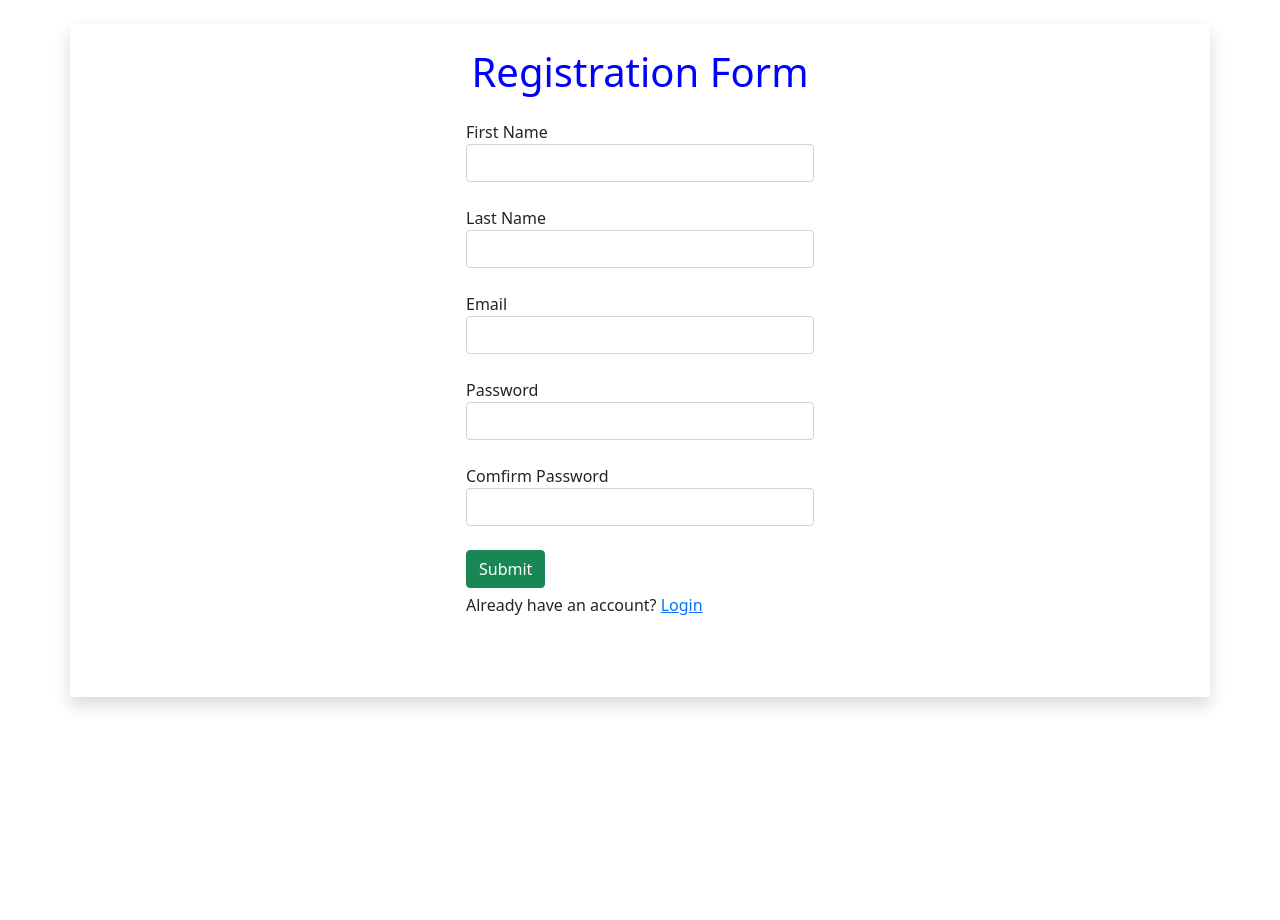
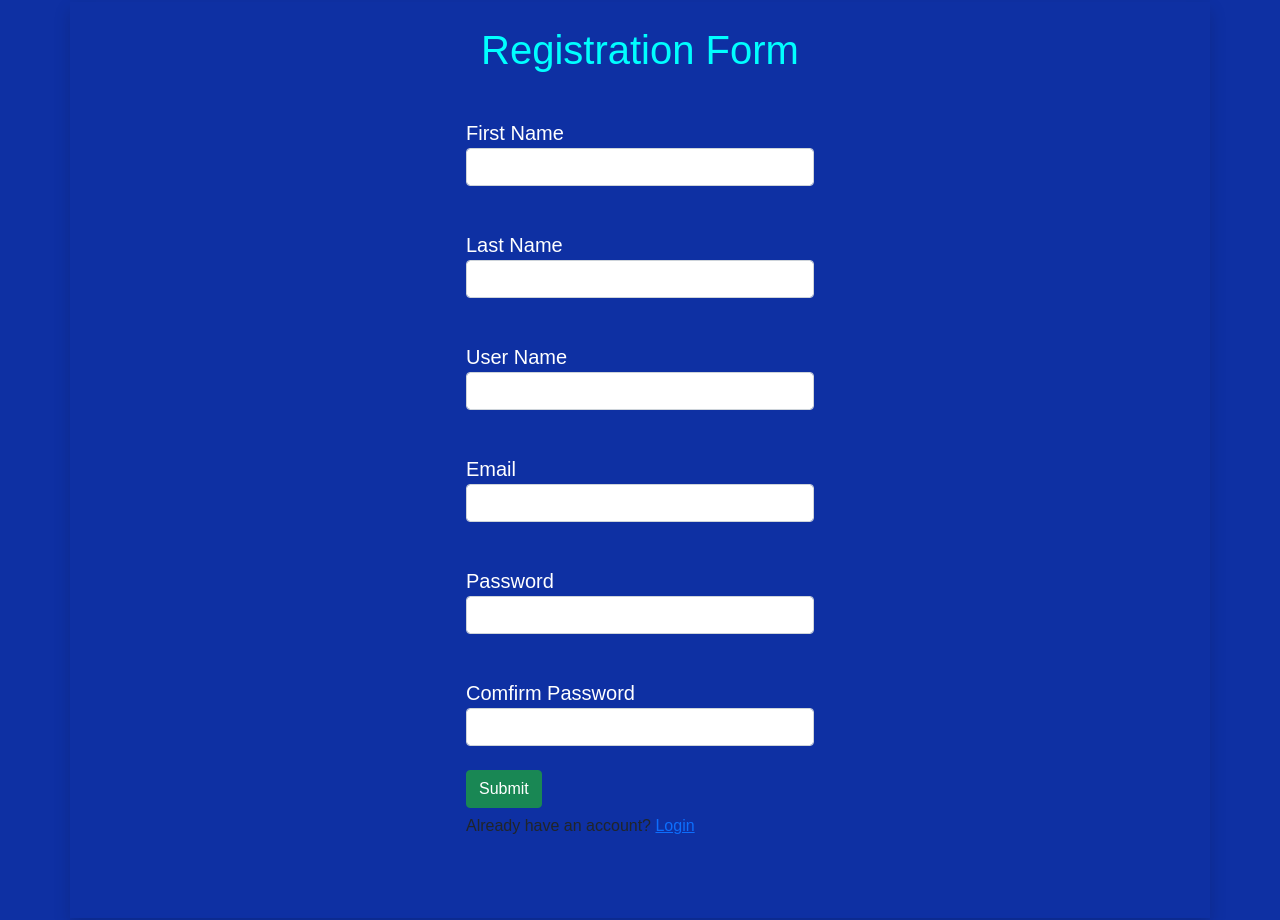
Before and after one commit to developerjannatmim/user-authentication, a PHP site: page /user.php in a window 1280 px wide. Before the commit the page ends 709 px from the top, so only its background shows below. Run offline with PHP 8.4, Linux system fonts and the light colour scheme.

Commit message:
modified

```diff
--- a/index.php
+++ b/index.php
@@ -10,4 +10,4 @@ if(!empty($_SESSION['login'])){
 
 ?>
 
-<h3><a href="logout.php">logout.php</a></h3>
+<h3><a href="logout.php">Logout</a></h3>
--- a/style.css
+++ b/style.css
@@ -1,3 +1,10 @@
+*{
+	font-family: sans-serif;
+	box-sizing: border-box;
+  margin: 0;
+  padding: 0;
+}
+
 .login {
   margin-bottom: 50px;
 }
@@ -5,3 +12,25 @@
 .register {
  text-align: center;
 }
+
+body {
+	background: #0e30a3;
+	display: flex;
+	justify-content: center;
+	align-items: center;
+	width: auto;
+  height: 920px;
+  flex-direction: column;
+}
+
+.one {
+  color: white;
+  text-decoration: none;
+  font-size: 20px;
+  margin-top: 20px;
+}
+
+.main {
+  color: aqua;
+
+}
--- a/user.php
+++ b/user.php
@@ -7,6 +7,7 @@ if(!$conn){
 
 $empmsg_firstname = '';
 $empmsg_lastname = '';
+$empmsg_name= '';
 $empmsg_email = '';
 $empmsg_password = '';
 $empmsg_resetpassword = '';
@@ -14,6 +15,7 @@ $empmsg_resetpassword = '';
 if (isset($_POST['submit'])) {
     $user_first_name = $_POST['user_first_name'];
     $user_last_name = $_POST['user_last_name'];
+    $user_name = $_POST['user_name'];
     $user_email = $_POST['user_email'];
     $user_password = $_POST['user_password'];
     $user_confirm_password = $_POST['user_reset_password'];
@@ -28,6 +30,10 @@ if (isset($_POST['submit'])) {
         $empmsg_lastname = "Fill up this field";
     }
 
+    if(empty($user_name)){
+        $empmsg_name = "Fill up this field";
+    }
+
     if(empty($user_email)){
         $empmsg_email = "Fill up this field";
     }
@@ -40,9 +46,9 @@ if (isset($_POST['submit'])) {
         $empmsg_resetpassword = "Fill up this field";
     }
 
-    if( !empty($user_first_name) && !empty($user_last_name) && !empty($user_email) && !empty($user_password) && !empty($user_confirm_password) ){
+    if( !empty($user_first_name) && !empty($user_last_name) && !empty($user_name) && !empty($user_email) && !empty($user_password) && !empty($user_confirm_password) ){
       if( $user_password === $user_confirm_password ){
-        $sql = "INSERT INTO users(user_first_name, user_last_name, user_email, user_password) VALUE('$user_first_name','$user_last_name','$user_email','$md5_user_password')";
+        $sql = "INSERT INTO users(user_first_name, user_last_name, user_name, user_email, user_password) VALUE('$user_first_name','$user_last_name','$user_name','$user_email','$md5_user_password')";
 
         if( $conn->query($sql) == true ){
             header('location:login.php?usercreated');
@@ -68,7 +74,8 @@ if (isset($_POST['submit'])) {
     <meta name="viewport" content="width=device-width, initial-scale=1" />
 
     <!-- Bootstrap CSS -->
-    <link href="https://cdn.jsdelivr.net/npm/bootstrap@5.0.2/dist/css/bootstrap.min.css" rel="stylesheet" integrity="sha384-EVSTQN3/azprG1Anm3QDgpJLIm9Nao0Yz1ztcQTwFspd3yD65VohhpuuCOmLASjC" crossorigin="anonymous" />
+    <link href="https://cdn.jsdelivr.net/npm/bootstrap@5.0.2/dist/css/bootstrap.min.css" rel="stylesheet"
+        integrity="sha384-EVSTQN3/azprG1Anm3QDgpJLIm9Nao0Yz1ztcQTwFspd3yD65VohhpuuCOmLASjC" crossorigin="anonymous" />
 
     <title>User Authentication</title>
     <link rel="stylesheet" href="style.css" />
@@ -82,31 +89,44 @@ if (isset($_POST['submit'])) {
             <div class="col-4">
             </div>
             <div class="login col-4">
-            <h1 style="text-align: center; color:blue">Registration Form</h1>
+                <h1 class="main" style="text-align: center;">Registration Form</h1>
                 <form class="form" action="user.php" method="POST">
                     <div class="mt-4">
-                        <label class="form-lable">First Name</label>
-                        <input type="text" class="form-control" name="user_first_name" value="<?php if(isset($_POST['submit'])){ echo $user_first_name ;}?>" />
+                        <label class="form-lable one">First Name</label>
+                        <input type="text" class="form-control" name="user_first_name"
+                            value="<?php if(isset($_POST['submit'])){ echo $user_first_name ;}?>" />
                         <?php if(isset($_POST['submit'])) { echo "<span class='text-danger'>" . $empmsg_firstname . "</span>"; }?>
                     </div>
                     <div class="mt-4">
-                        <label class="form-lable">Last Name</label>
-                        <input type="text" class="form-control" name="user_last_name" value="<?php if(isset($_POST['submit'])){ echo $user_last_name ;}?>" />
+                        <label class="form-lable one">Last Name</label>
+                        <input type="text" class="form-control" name="user_last_name"
+                            value="<?php if(isset($_POST['submit'])){ echo $user_last_name ;}?>" />
                         <?php if(isset($_POST['submit'])) { echo "<span class='text-danger'>" . $empmsg_lastname  . "</span>"; }?>
                     </div>
+
                     <div class="mt-4">
-                        <label class="form-lable">Email</label>
-                        <input type="text" class="form-control" name="user_email" value="<?php if(isset($_POST['submit'])){ echo $user_email ;}?>" />
+                        <label class="form-lable one">User Name</label>
+                        <input type="text" class="form-control" name="user_name"
+                            value="<?php if(isset($_POST['submit'])){ echo $user_name ;}?>" />
+                        <?php if(isset($_POST['submit'])) { echo "<span class='text-danger'>" . $empmsg_name  . "</span>"; }?>
+                    </div>
+
+                    <div class="mt-4">
+                        <label class="form-lable one">Email</label>
+                        <input type="text" class="form-control" name="user_email"
+                            value="<?php if(isset($_POST['submit'])){ echo $user_email ;}?>" />
                         <?php if(isset($_POST['submit'])) { echo "<span class='text-danger'>" .  $empmsg_email . "</span>"; }?>
                     </div>
                     <div class="mt-4">
-                        <label class="form-lable">Password</label>
-                        <input type="password" class="form-control" name="user_password" value="<?php if(isset($_POST['submit'])){ echo $user_password ;}?>" />
+                        <label class="form-lable one">Password</label>
+                        <input type="password" class="form-control" name="user_password"
+                            value="<?php if(isset($_POST['submit'])){ echo $user_password ;}?>" />
                         <?php if(isset($_POST['submit'])) { echo "<span class='text-danger'>" . $empmsg_password . "</span>"; }?>
                     </div>
                     <div class="mt-4">
-                        <label class="form-lable">Comfirm Password</label>
-                        <input type="password" class="form-control" name="user_reset_password" value="<?php if(isset($_POST['submit'])){ echo $user_confirm_password ;}?>" />
+                        <label class="form-lable one">Comfirm Password</label>
+                        <input type="password" class="form-control" name="user_reset_password"
+                            value="<?php if(isset($_POST['submit'])){ echo $user_confirm_password ;}?>" />
                         <?php if(isset($_POST['submit'])) { echo "<span class='text-danger'>" . $empmsg_resetpassword . "</span>"; }?>
                     </div>
                     <div class="mt-4">
@@ -129,7 +149,9 @@ if (isset($_POST['submit'])) {
     <!-- Optional JavaScript; choose one of the two! -->
 
     <!-- Option 1: Bootstrap Bundle with Popper -->
-    <script src="https://cdn.jsdelivr.net/npm/bootstrap@5.0.2/dist/js/bootstrap.bundle.min.js" integrity="sha384-MrcW6ZMFYlzcLA8Nl+NtUVF0sA7MsXsP1UyJoMp4YLEuNSfAP+JcXn/tWtIaxVXM" crossorigin="anonymous"></script>
+    <script src="https://cdn.jsdelivr.net/npm/bootstrap@5.0.2/dist/js/bootstrap.bundle.min.js"
+        integrity="sha384-MrcW6ZMFYlzcLA8Nl+NtUVF0sA7MsXsP1UyJoMp4YLEuNSfAP+JcXn/tWtIaxVXM" crossorigin="anonymous">
+    </script>
 
     <!-- Option 2: Separate Popper and Bootstrap JS -->
     <!--
```
Also changed, not shown: home.php (added, +29 -0 lines), login.php (+27 -13 lines).
